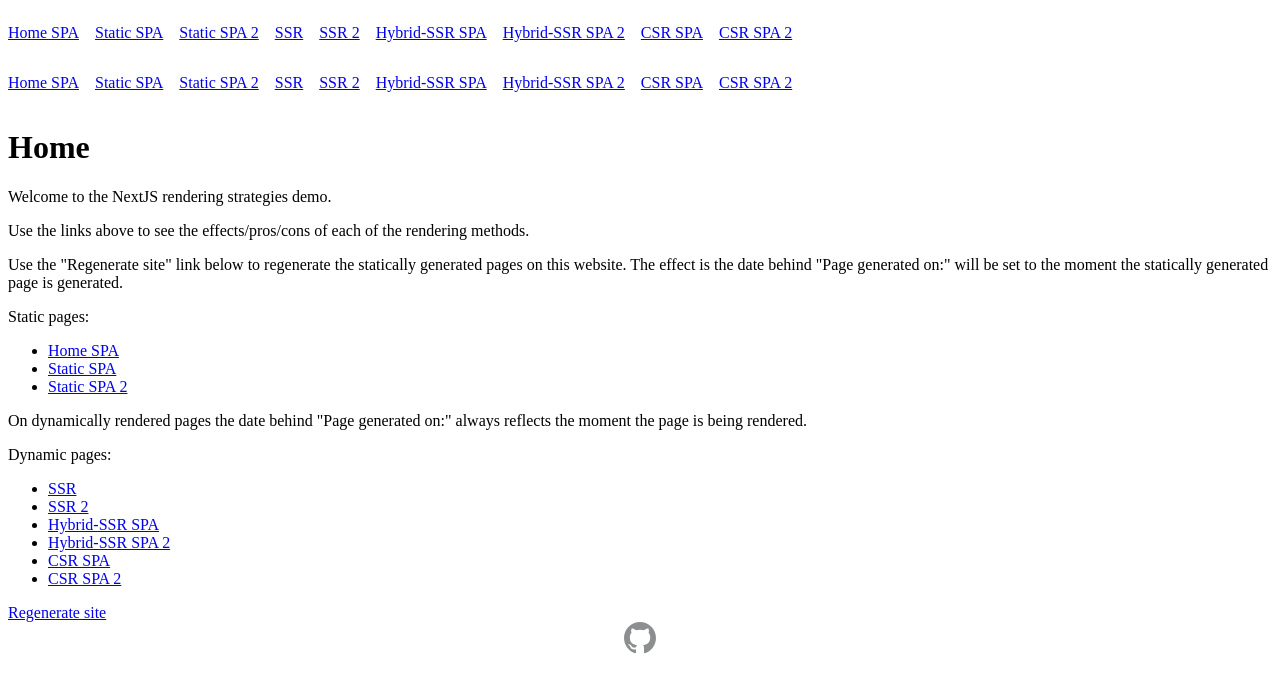
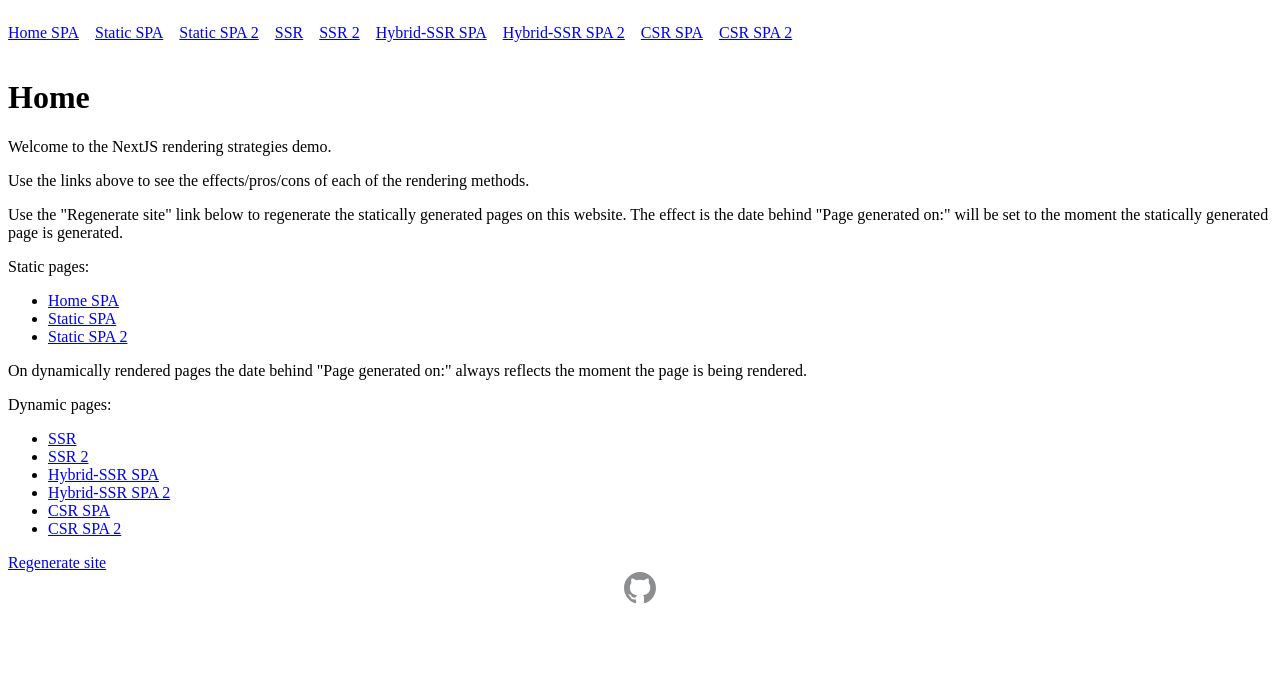
Before and after one commit to willemliu/static-next, a Next.js app: page / in a window 1280 px wide. Shown: the top 692 px of the page. Built offline with nearby package versions, Linux system fonts and the light colour scheme.

Commit message:
Removed menu from places

```diff
--- a/pages/csr/[slug].tsx
+++ b/pages/csr/[slug].tsx
@@ -1,5 +1,4 @@
 import React, { useState, useEffect } from "react";
-import { Menu } from "../../src/components/Menu";
 import { Regenerate } from "../../src/components/Regenerate";
 import { useRouter } from "next/router";
 
--- a/pages/hybrid/[slug].tsx
+++ b/pages/hybrid/[slug].tsx
@@ -1,6 +1,5 @@
 import React from "react";
 import "isomorphic-unfetch";
-import { Menu } from "../../src/components/Menu";
 import { Regenerate } from "../../src/components/Regenerate";
 
 function Index(props: any) {
--- a/pages/index.tsx
+++ b/pages/index.tsx
@@ -1,13 +1,11 @@
 import React from "react";
 import "isomorphic-unfetch";
-import { Menu } from "../src/components/Menu";
 import { Regenerate } from "../src/components/Regenerate";
 import Link from "next/link";
 
 function Index(props: any) {
     return (
         <>
-            <Menu />
             <h1>Home</h1>
             <p>Welcome to the NextJS rendering strategies demo.</p>
             <p>
--- a/pages/ssg/[slug].tsx
+++ b/pages/ssg/[slug].tsx
@@ -1,5 +1,4 @@
 import "isomorphic-unfetch";
-import { Menu } from "../../src/components/Menu";
 import { Regenerate } from "../../src/components/Regenerate";
 
 function Index(props: any) {
--- a/pages/ssr/[slug].tsx
+++ b/pages/ssr/[slug].tsx
@@ -1,5 +1,4 @@
 import "isomorphic-unfetch";
-import { Menu } from "../../src/components/Menu";
 import { Regenerate } from "../../src/components/Regenerate";
 
 function Index(props: any) {
```
